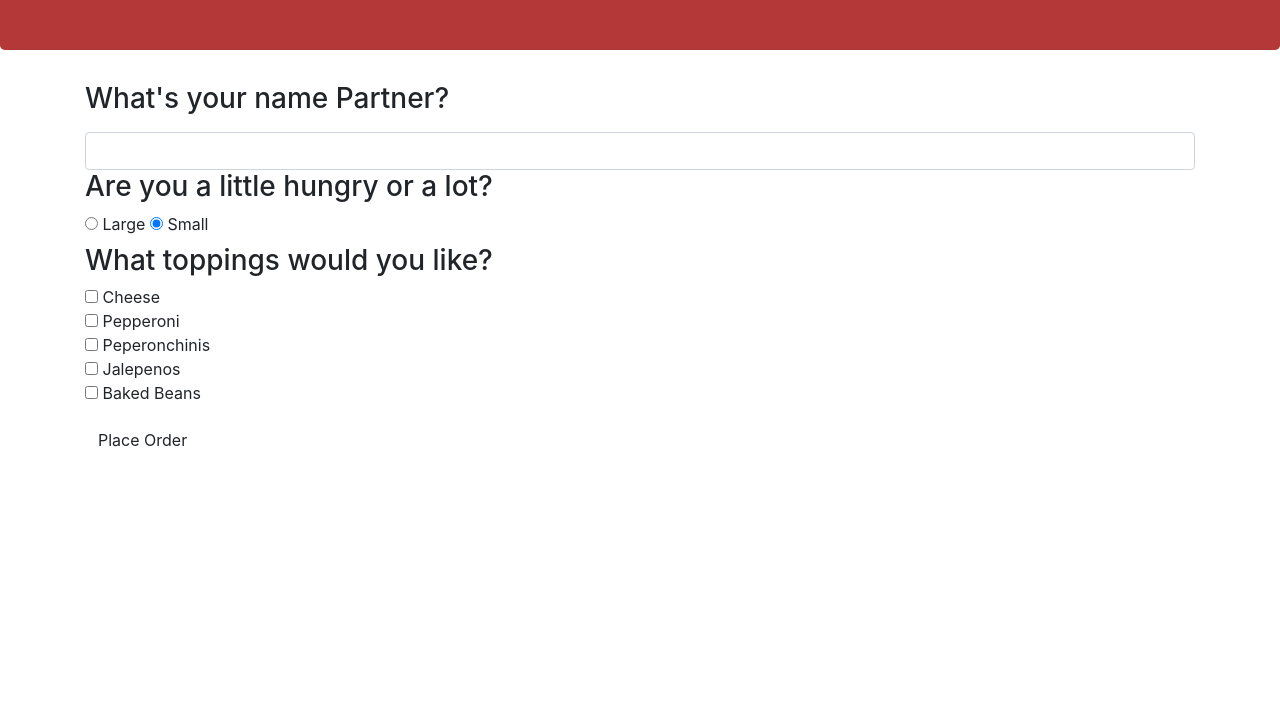
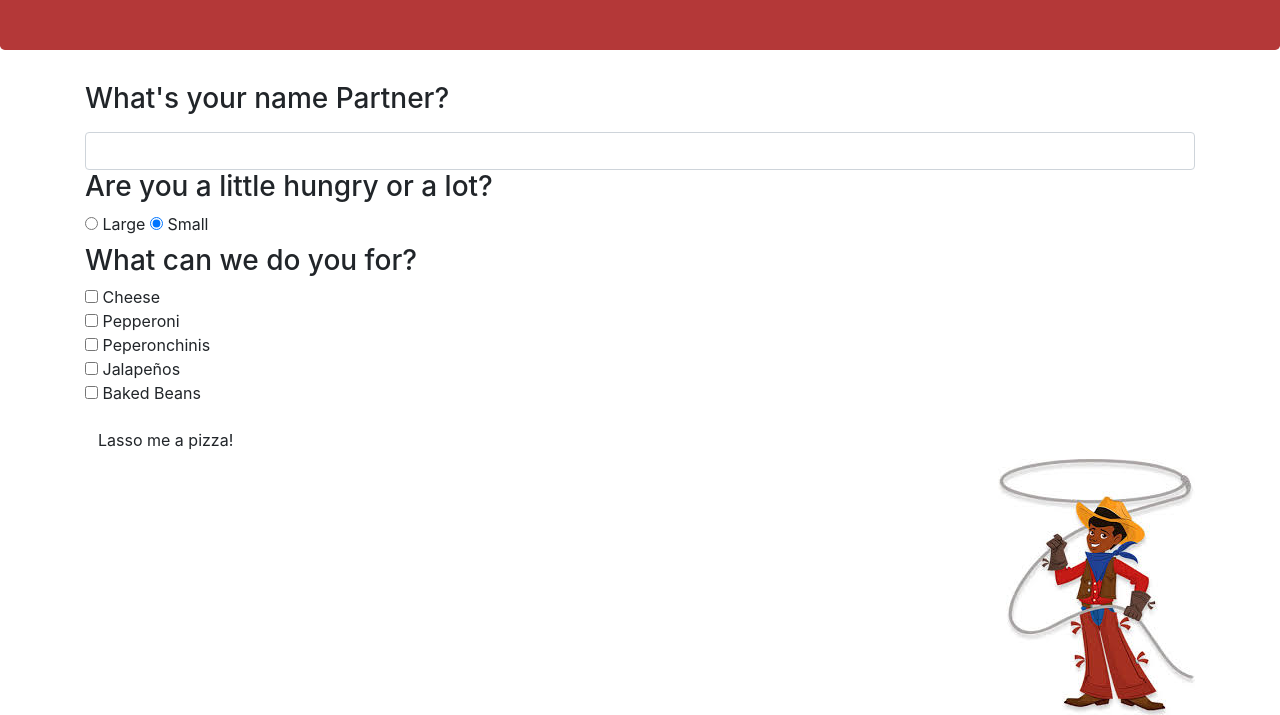
Before and after one commit to lcmpbll/Partner-s-Pizza-Parlor, a plain HTML site: page index.html in a window 1280 px wide. Shown: the part 180-895 px from the top of the page. Before the commit the page ends 800 px from the top, so only its background shows below. Drawn offline with Linux system fonts and the light colour scheme.

Commit message:
Add image.

```diff
--- a/css/styles.css
+++ b/css/styles.css
@@ -6,3 +6,8 @@
 	background-color: rgba(165, 15, 15, 0.828);
 	text-align: center;
 }
+
+
+img {
+	float: right;
+}
--- a/index.html
+++ b/index.html
@@ -28,20 +28,21 @@
 				</label>
 			</div>
 			<div class="form-group">
-				<h3>What toppings would you like?</h3>
+				<h3>What can we do you for?</h3>
 				<input type="checkbox" name="toppings" value="cheese"> Cheese<br>
 				<input type="checkbox" name="toppings" value="pepperoni"> Pepperoni<br>
 				<input type="checkbox" name="toppings" value="pepperonchinis"> Peperonchinis<br>
-				<input type="checkbox" name="toppings" value="jalepenos"> Jalepenos<br>
+				<input type="checkbox" name="toppings" value="jalapeños"> Jalapeños<br>
 				<input type="checkbox" name="toppings" value="baked Beans"> Baked Beans<br>
 			</div>
-			<button type="submit" class= "btn">Place Order</button>
+			<button type="submit" class= "btn">Lasso me a pizza!</button>
 		</form>
 		<div id="confirm-order">
 			<p>Order for: <span class="name"> </span></p>
 			<p>A <span id="size"> </span> pizza with <span id="toppings"> </span></p>
 			<p>That will be $<span class="price"></span></p>
 		</div>
+		<img src="img/cowboy2.jpeg" alt="A cool cowboy who loves pizza">
 	</div>
 </body>
 </html>
```
Also changed, not shown: img/cowboy2.jpeg (added), img/jumbo.jpeg (deleted), 1 other file.
